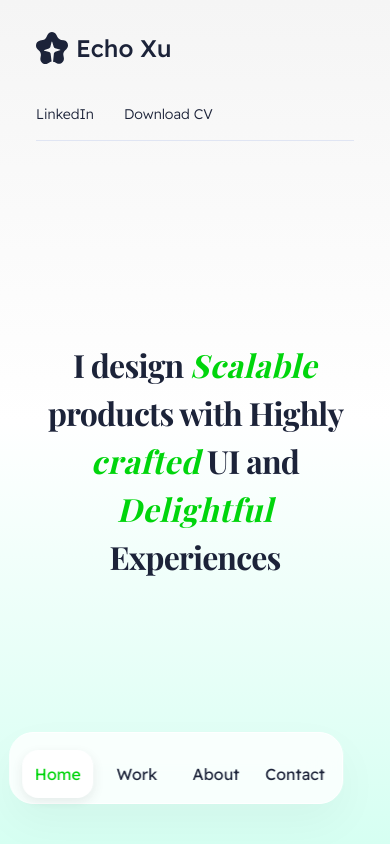
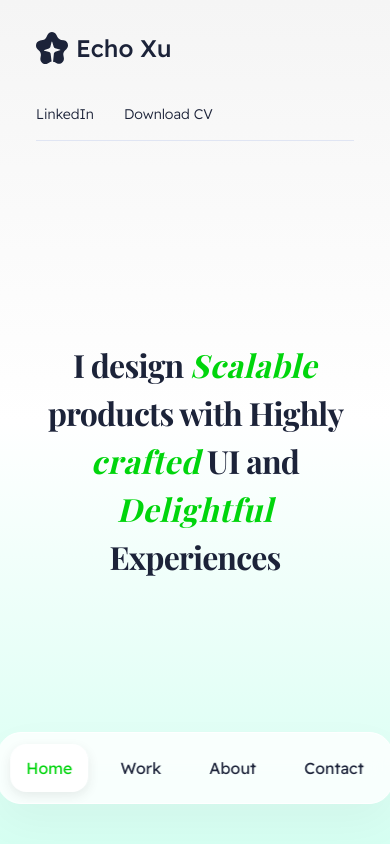
Before and after one commit to Echotommy8/design-portfolio, a React (Vite) app in the folder vibe-preview/: page / in a window 390 px wide. Shown: the top 844 px of the page. Built offline with nearby package versions, Linux system fonts and the light colour scheme; some icons are missing; a web font is replaced by a local one.

Commit message:
update portfolio

```diff
--- a/vibe-preview/index.html
+++ b/vibe-preview/index.html
@@ -3,7 +3,7 @@
   <head>
     <meta charset="UTF-8" />
     <link rel="icon" type="image/svg+xml" href="/vite.svg" />
-    <meta name="viewport" content="width=device-width, initial-scale=1.0, viewport-fit=cover" />
+    <meta name="viewport" content="width=device-width, initial-scale=1.0" />
     <title>Echo Xu | SR Product Designer Portfolio</title>
 
     <script src="https://code.iconify.design/iconify-icon/1.0.7/iconify-icon.min.js"></script>
--- a/vibe-preview/src/PortfolioPage.tsx
+++ b/vibe-preview/src/PortfolioPage.tsx
@@ -183,9 +183,9 @@ export default function PortfolioPage() {
       {/* Hero Section - Figma: 1440×880, pt 120px, gap 40px；右上角 logo + 自我介绍 + 常用链接；核心文案绿色词打字效果 */}
       <section
         id="home"
-        className="hero-clean hero-section flex min-h-[100dvh] w-full flex-col items-center gap-6 pt-8 text-center mobile-padding md:gap-10 md:pt-[58px]"
+        className="hero-clean flex h-screen min-h-[100dvh] w-full flex-col items-center gap-6 pt-8 text-center mobile-padding md:gap-10 md:pt-[58px]"
       >
-        <div className="hero-inner mx-auto flex w-full max-w-[1440px] flex-col items-center px-4 md:min-h-full md:flex-1 md:gap-10">
+        <div className="mx-auto flex min-h-full w-full max-w-[1440px] flex-1 flex-col items-center px-4 md:gap-10">
           {/* 顶部：logo + Echo Xu 位置不变；第二行桌面端显示 */}
           <div className="flex w-full shrink-0 flex-col">
             <div className="flex items-center gap-2">
@@ -223,9 +223,9 @@ export default function PortfolioPage() {
             </div>
           </div>
 
-          {/* 核心文案：移动端 padding-top 200px 精確留白；桌面端 940px 居中、距上 120px */}
-          <div className="hero-copy-wrap flex flex-1 flex-col items-center justify-start md:flex-initial md:justify-start">
-            <h1 className="hero-title mx-auto w-full max-w-[940px] font-playfair font-bold leading-[1.5] tracking-tight text-[var(--dark-navy)] md:mt-[120px]">
+          {/* 核心文案：移动端距横线 200px 后从顶部排布（中间偏上）；桌面端 940px 居中、距上 120px */}
+          <div className="mt-[200px] flex flex-1 flex-col items-center justify-start md:mt-0 md:flex-initial md:justify-start">
+            <h1 className="mx-auto w-full max-w-[940px] font-playfair text-[32px] font-bold leading-[1.5] tracking-tight text-[var(--dark-navy)] md:mt-[120px] md:text-[36px] lg:text-[48px]">
               <span className="block text-center">
                 I design{" "}
                 <span className="hero-green-word selection-navy italic text-[#00D50C]">
@@ -556,9 +556,9 @@ export default function PortfolioPage() {
         </div>
       </footer>
 
-      {/* Dock：膠囊型懸浮，寬度 90% max 400px，安全區域適配 */}
-      <div className="dock-wrapper">
-        <nav className="dock-nav hover-lift flex h-[72px] items-center justify-between gap-2 rounded-[24px] border border-white bg-[rgba(255,255,255,0.8)] p-[12px] shadow-[0_18px_45px_rgba(0,0,0,0.04)] backdrop-blur-[20px]">
+      {/* Floating Bottom Navigation */}
+      <div className="fixed bottom-[40px] left-1/2 z-50 -translate-x-1/2">
+        <nav className="hover-lift flex h-[72px] items-center gap-4 rounded-[24px] border border-white bg-[rgba(255,255,255,0.8)] p-[12px] shadow-[0_18px_45px_rgba(0,0,0,0.04)] backdrop-blur-[20px]">
           {SECTION_IDS.map((id) => {
             const label = id[0].toUpperCase() + id.slice(1);
             const isActive = activeId === id;
--- a/vibe-preview/src/index.css
+++ b/vibe-preview/src/index.css
@@ -6,15 +6,6 @@
   --accent-green: #00D50C;
   --dark-navy: #1C2339;
   --bg-light: #F9FBFA;
-  --safe-area-inset-bottom: env(safe-area-inset-bottom, 0px);
-}
-
-/* 視窗與安全區域：消除右側空白，禁止橫向捲動 */
-html,
-body {
-  overflow-x: hidden;
-  width: 100%;
-  position: relative;
 }
 
 html,
@@ -55,38 +46,9 @@ body {
     url("/images/hero.webp") center / cover no-repeat;
 }
 
-/* ========== Hero Section 佈局重構（iOS/Android 實機穩定） ========== */
+/* Home - 渐变背景：顶部 #F5F5F5 → 中间白 → 底部 #d6fff2 */
 #home.hero-clean {
   background: linear-gradient(180deg, #F5F5F5 0%, #ffffff 50%, #d6fff2 100%) !important;
-}
-
-/* 移動端：文案容器用 padding 撐開 200px，flex 不擴張避免爭奪高度 */
-.hero-copy-wrap {
-  flex: 0 0 auto;
-  justify-content: flex-start;
-  padding-top: 200px;
-  width: 100%;
-}
-@media (min-width: 768px) {
-  .hero-copy-wrap {
-    flex: initial;
-    padding-top: 0;
-  }
-}
-
-/* 標題字號：clamp 防止長單詞溢出導致橫向捲動 */
-.hero-title {
-  font-size: clamp(1.25rem, 4.5vw + 1rem, 2rem);
-}
-@media (min-width: 768px) {
-  .hero-title {
-    font-size: 2.25rem;
-  }
-}
-@media (min-width: 1024px) {
-  .hero-title {
-    font-size: 3rem;
-  }
 }
 
 /* Logo 旁名字字重 500 */
@@ -182,24 +144,6 @@ body {
   100% {
     transform: translateX(-50%);
   }
-}
-
-/* ========== Dock 底部浮動導航：膠囊型、安全區域、居中 ========== */
-.dock-wrapper {
-  position: fixed;
-  left: 50%;
-  transform: translateX(-50%);
-  bottom: calc(40px + var(--safe-area-inset-bottom));
-  z-index: 50;
-}
-.dock-nav {
-  width: 90%;
-  max-width: 400px;
-  padding-bottom: var(--safe-area-inset-bottom);
-}
-.dock-nav > button {
-  flex: 1 1 0;
-  min-width: 0;
 }
 
 .hover-lift {
```
